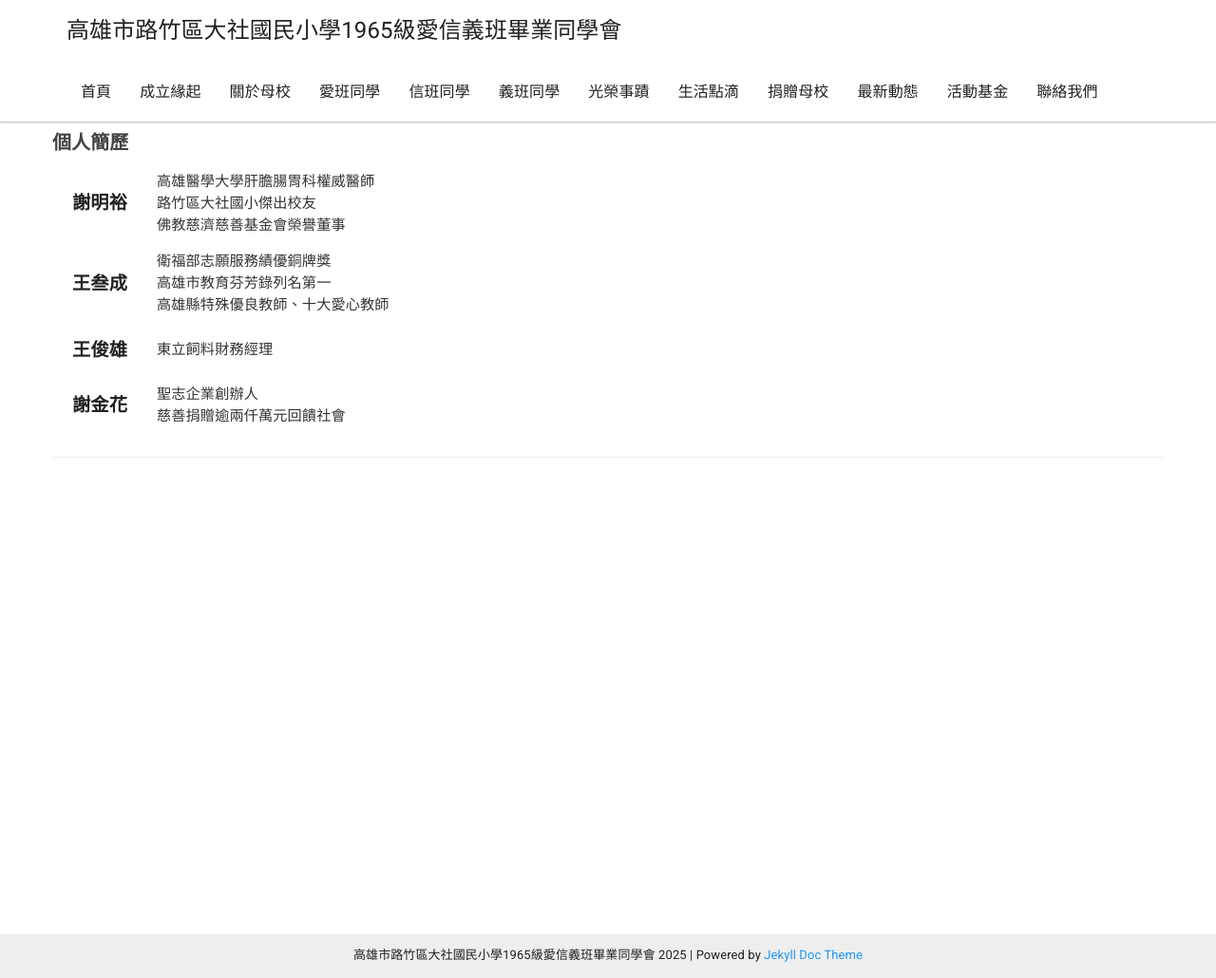
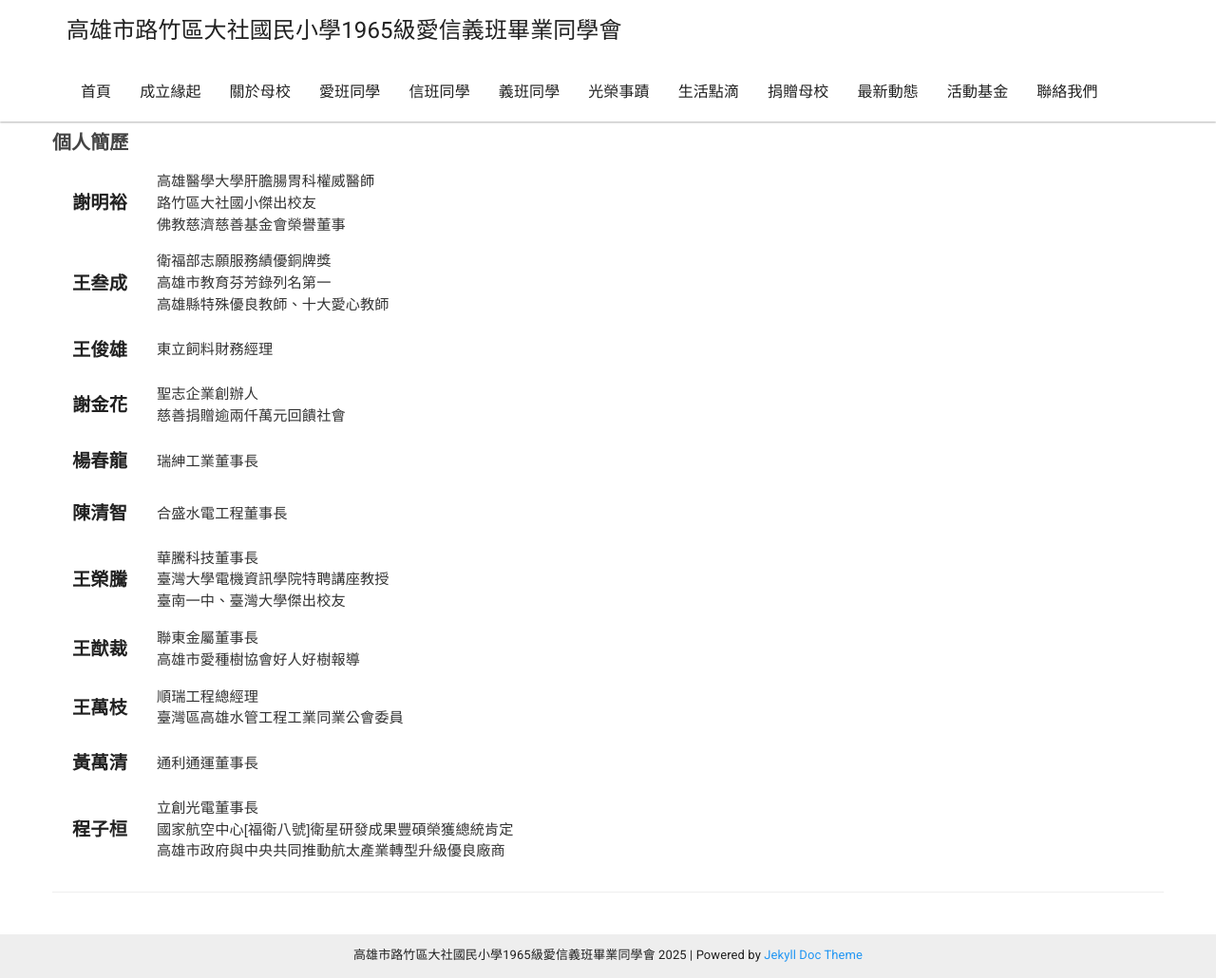
Before and after one commit to dashe1965/dashe1965.github.io, a Jekyll site: the page built from _docs/Resume/Resume.md, in a window 1280 px wide and 1030 px high. Shown: the whole window at 95% size. Built offline with Jekyll 4.4.1, drawn with Linux system fonts in a browser that asks for light colours; nearby versions of some CDN libraries.

Commit message:
Update Resume.md

```diff
--- a/_docs/Resume/Resume.md
+++ b/_docs/Resume/Resume.md
@@ -42,5 +42,67 @@ sectionid: Resume
         慈善捐贈逾兩仟萬元回饋社會
       </td>
     </tr>
+    <tr>
+      <td style="text-align: center; vertical-align: middle; font-weight: 600; font-size: 1.2em; padding: 10px 0; border: none;">
+        楊春龍
+      </td>
+      <td style="vertical-align: middle; font-size: 0.95em; color: #333; border: none; padding-left: 10px;">
+        瑞紳工業董事長
+      </td>
+    </tr>
+    <tr>
+      <td style="text-align: center; vertical-align: middle; font-weight: 600; font-size: 1.2em; padding: 10px 0; border: none;">
+        陳清智
+      </td>
+      <td style="vertical-align: middle; font-size: 0.95em; color: #333; border: none; padding-left: 10px;">
+        合盛水電工程董事長
+      </td>
+    </tr>
+    <tr>
+      <td style="text-align: center; vertical-align: middle; font-weight: 600; font-size: 1.2em; padding: 10px 0; border: none;">
+        王榮騰
+      </td>
+      <td style="vertical-align: middle; font-size: 0.95em; color: #333; line-height: 1.5; border: none; padding-left: 10px;">
+        華騰科技董事長<br>
+        臺灣大學電機資訊學院特聘講座教授<br>
+        臺南一中、臺灣大學傑出校友
+      </td>
+    </tr>
+    <tr>
+      <td style="text-align: center; vertical-align: middle; font-weight: 600; font-size: 1.2em; padding: 10px 0; border: none;">
+        王猷裁
+      </td>
+      <td style="vertical-align: middle; font-size: 0.95em; color: #333; line-height: 1.5; border: none; padding-left: 10px;">
+        聯東金屬董事長<br>
+        高雄市愛種樹協會好人好樹報導
+      </td>
+    </tr>
+    <tr>
+      <td style="text-align: center; vertical-align: middle; font-weight: 600; font-size: 1.2em; padding: 10px 0; border: none;">
+        王萬枝
+      </td>
+      <td style="vertical-align: middle; font-size: 0.95em; color: #333; line-height: 1.5; border: none; padding-left: 10px;">
+        順瑞工程總經理<br>
+        臺灣區高雄水管工程工業同業公會委員
+      </td>
+    </tr>
+    <tr>
+      <td style="text-align: center; vertical-align: middle; font-weight: 600; font-size: 1.2em; padding: 10px 0; border: none;">
+        黃萬清
+      </td>
+      <td style="vertical-align: middle; font-size: 0.95em; color: #333; border: none; padding-left: 10px;">
+        通利通運董事長
+      </td>
+    </tr>
+    <tr>
+      <td style="text-align: center; vertical-align: middle; font-weight: 600; font-size: 1.2em; padding: 10px 0; border: none;">
+        程子桓
+      </td>
+      <td style="vertical-align: middle; font-size: 0.95em; color: #333; line-height: 1.5; border: none; padding-left: 10px;">
+        立創光電董事長<br>
+        國家航空中心[福衛八號]衛星研發成果豐碩榮獲總統肯定<br>
+        高雄市政府與中央共同推動航太產業轉型升級優良廠商
+      </td>
+    </tr>
   </tbody>
 </table>
```
